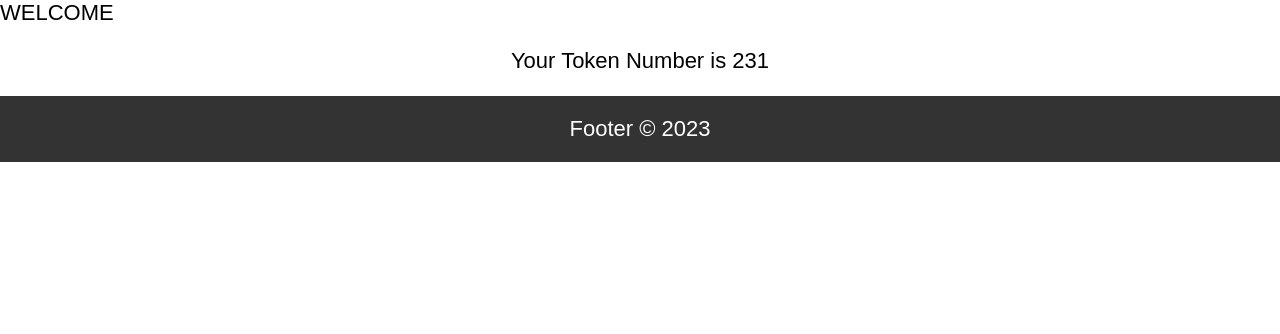
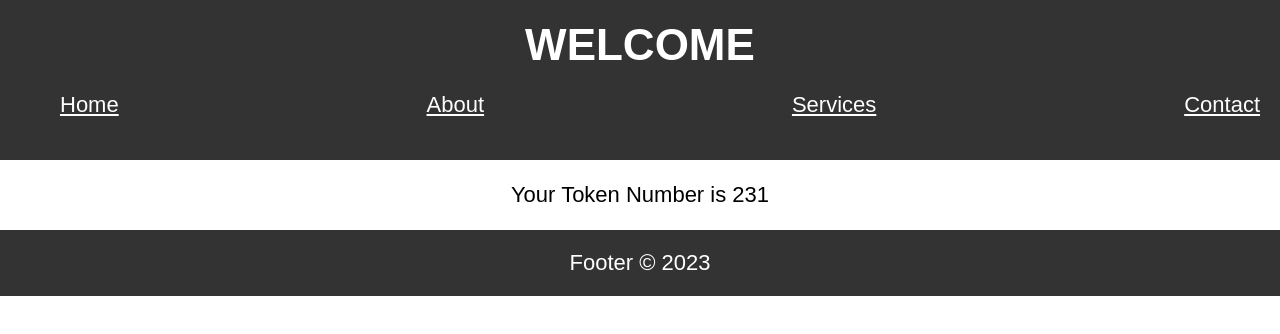
Before and after one commit to Naughtyboykarthik/GELD, a React (Create React App) app: page / in a window 1280 px wide. Shown: the top 334 px of the page. Built offline with nearby package versions, Linux system fonts and the light colour scheme.

Commit message:
Update Header.js

```diff
--- a/src/Header.js
+++ b/src/Header.js
@@ -2,7 +2,15 @@
 
 const Header = () => {
   return (
-    <div>WELCOME</div>
+    <header>
+      <h1>WELCOME</h1>
+        <ul className="header_header">
+          <li><a href="#">Home</a></li>
+          <li><a href="#">About</a></li>
+          <li><a href="#">Services</a></li>
+          <li><a href="#">Contact</a></li>
+        </ul>
+    </header>
   )
 }
 
```
